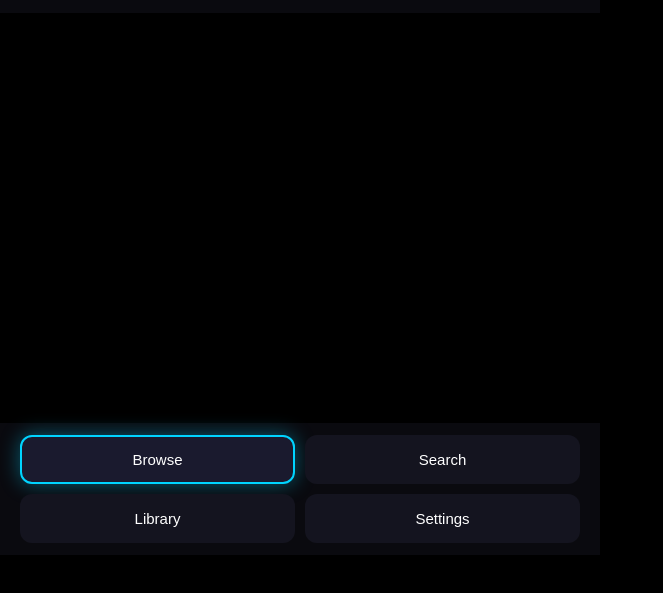
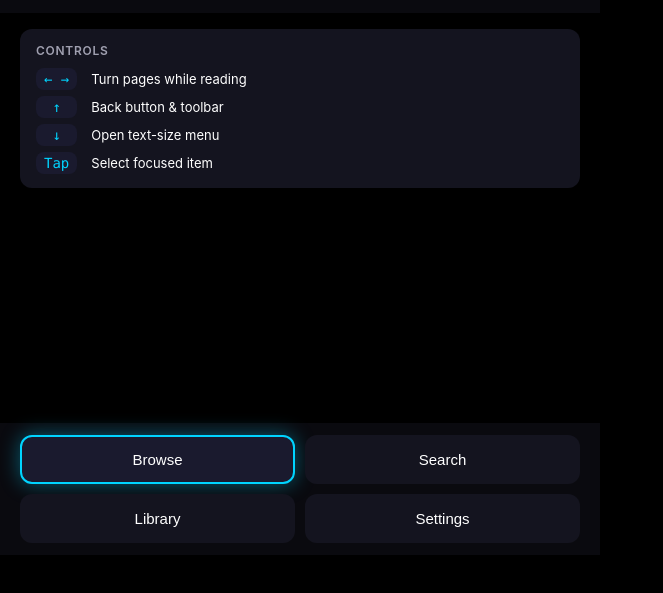
Before and after one commit to LiquidAzir/book-reader, a plain HTML site: page glasses-app/index.html in a window 1280 px wide. Shown: the part 45-638 px from the top of the page, without its empty margins (0-663 px from the left). Drawn offline with Linux system fonts and the light colour scheme; no server answers.

Commit message:
Reader toolbar mode + Controls help on home
In the reader, ↑ now enters a "toolbar mode" that focuses the back button so
the user can exit the book without leaving the keyboard. ←/→ from the toolbar
moves between back and menu buttons; ↓ returns to reading mode. ↓ from
reading still opens the text-size menu as before.

Added a small Controls card on the home screen listing the four key
interactions, so first-time users on the glasses don't have to discover the
nav model by accident.

```diff
--- a/glasses-app/app.js
+++ b/glasses-app/app.js
@@ -242,7 +242,13 @@
       screens[screenId].classList.remove('hidden');
       state.currentScreen = screenId;
       onScreenEnter(screenId);
-      focusFirst(screens[screenId]);
+      // Reader starts in "reading mode" with no toolbar focus so ←/→ go
+      // straight to page-turning. User presses ↑ to reveal the back button.
+      if (screenId === 'reader') {
+        if (document.activeElement && document.activeElement.blur) document.activeElement.blur();
+      } else {
+        focusFirst(screens[screenId]);
+      }
     }
   }
 
@@ -322,11 +328,31 @@
     var container = screens[state.currentScreen];
     if (!container) return;
 
-    // Reader: ←/→ turn pages, ↑/↓ open/close menu (when menu is closed).
+    // ----- Reader navigation -----
+    // Reading mode (no toolbar focus): ←/→ turn pages, ↑ enters toolbar, ↓ opens menu.
+    // Toolbar mode (back or menu button focused): ←/→ moves between toolbar
+    //   buttons, ↓ exits back to reading mode, ↑ stays put.
     if (state.currentScreen === 'reader' && isReaderMenuClosed()) {
+      var rActive = document.activeElement;
+      var toolbar = document.querySelector('#reader .reader-toolbar');
+      var inToolbar = rActive && rActive.closest && rActive.closest('.reader-toolbar');
+      if (inToolbar) {
+        if (direction === 'down') { rActive.blur(); return; }
+        if (direction === 'up')   { return; }
+        var btns = visibleFocusables(toolbar);
+        var ti = btns.indexOf(rActive);
+        if (direction === 'left')  { if (ti > 0) btns[ti - 1].focus(); return; }
+        if (direction === 'right') { if (ti < btns.length - 1) btns[ti + 1].focus(); return; }
+      }
+      // Reading mode
       if (direction === 'left')  { pageBack();    return; }
       if (direction === 'right') { pageForward(); return; }
-      if (direction === 'up' || direction === 'down') { openReaderMenu(); return; }
+      if (direction === 'up') {
+        var first = toolbar && toolbar.querySelector('.focusable');
+        if (first) first.focus();
+        return;
+      }
+      if (direction === 'down') { openReaderMenu(); return; }
     }
 
     // When reader menu is open, scope focus to inside the menu.
--- a/glasses-app/index.html
+++ b/glasses-app/index.html
@@ -24,6 +24,15 @@
           <div class="continue-author" id="continue-author"></div>
           <div class="progress-bar"><div class="progress-fill" id="continue-progress"></div></div>
           <button class="nav-item primary focusable" data-action="resume-reading">Resume</button>
+        </div>
+        <div class="help-card">
+          <div class="help-title">Controls</div>
+          <div class="help-grid">
+            <div class="help-key">← →</div><div class="help-desc">Turn pages while reading</div>
+            <div class="help-key">↑</div><div class="help-desc">Back button &amp; toolbar</div>
+            <div class="help-key">↓</div><div class="help-desc">Open text-size menu</div>
+            <div class="help-key">Tap</div><div class="help-desc">Select focused item</div>
+          </div>
         </div>
       </div>
       <nav class="nav-bar nav-bar-grid">
--- a/glasses-app/styles.css
+++ b/glasses-app/styles.css
@@ -139,6 +139,43 @@ body {
   color: #0a0a0f;
 }
 .nav-item.primary:focus { background: #33ddff; }
+
+/* --- Help / Controls Card --- */
+.help-card {
+  background: var(--bg-tertiary);
+  border-radius: var(--radius-md);
+  padding: 14px 16px;
+  display: flex;
+  flex-direction: column;
+  gap: 10px;
+}
+.help-title {
+  font-size: 12px;
+  color: var(--text-secondary);
+  text-transform: uppercase;
+  letter-spacing: 0.06em;
+  font-weight: 600;
+}
+.help-grid {
+  display: grid;
+  grid-template-columns: auto 1fr;
+  gap: 6px 14px;
+  align-items: center;
+}
+.help-key {
+  font-family: 'SF Mono', Menlo, Consolas, monospace;
+  font-size: 14px;
+  color: var(--accent-primary);
+  text-align: center;
+  background: var(--bg-card);
+  padding: 3px 8px;
+  border-radius: var(--radius-sm);
+  min-width: 36px;
+}
+.help-desc {
+  font-size: 13px;
+  color: var(--text-primary);
+}
 
 /* --- Continue Reading Card --- */
 .continue-card {
```
